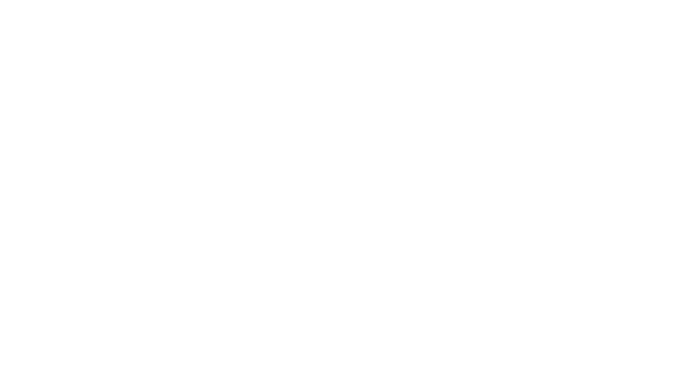
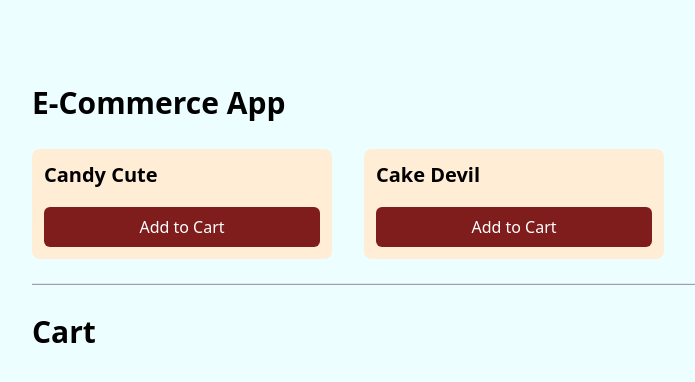
Before and after one commit to GitHubOshin/learn-redux, a React (Create React App) app: page / in a window 1280 px wide. Shown: the top 382 px of the page, without its empty margins (48-743 px from the left). Built offline with nearby package versions, Linux system fonts and the light colour scheme.

Commit message:
Update App.js

```diff
--- a/src/App.js
+++ b/src/App.js
@@ -1,8 +1,56 @@
 import React from 'react'
-import { useSelector } from 'react-redux'
+import { useSelector, useDispatch } from 'react-redux'
+import productList from './data/products'
+import { addProductToCart } from './slices/productCartSlice'
 
 function App() {
-  return <div className="App"></div>
+  const productsInCart = useSelector((state) => {
+    return state.cart.cartItems
+  })
+
+  const dispatch = useDispatch()
+
+  return (
+    <div className="p-20 bg-cyan-50 h-screen">
+      <h1 className="font-bold text-[30px]">E-Commerce App</h1>
+      <br />
+      <div className="flex gap-8">
+        {productList.map((product, index) => {
+          return (
+            <div
+              key={index}
+              className="bg-orange-100 w-[300px] h-[110px] rounded-lg p-3 flex flex-col justify-between"
+            >
+              <h2 className="text-xl font-semibold">{product.name}</h2>
+              <button
+                className="bg-red-900 text-white p-2 rounded-md"
+                onClick={() => dispatch(addProductToCart(product))}
+              >
+                Add to Cart
+              </button>
+            </div>
+          )
+        })}
+      </div>
+      <br />
+      <hr className="bg-slate-400 h-[1.9px]" />
+      <br />
+      <h1 className="font-bold text-[30px]">Cart</h1>
+      <br />
+      <div className="flex gap-8">
+        {productsInCart.map((product, index) => {
+          return (
+            <div
+              key={index}
+              className="bg-orange-100 w-fit h-fit rounded-lg p-3 text-center"
+            >
+              <h2 className="text-xl font-semibold">{product.name}</h2>
+            </div>
+          )
+        })}
+      </div>
+    </div>
+  )
 }
 
 export default App
```
